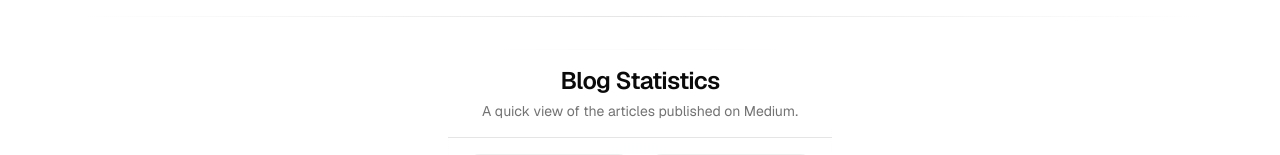
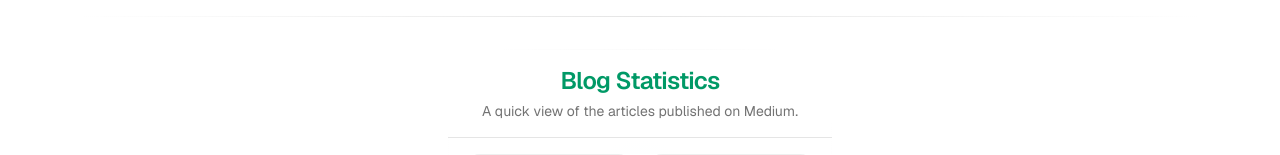
Before and after one commit to Nidula03/portfolio-chamuditha, a Next.js app: page /blog in a window 1280 px wide. Shown: the part 136-291 px from the top of the page. Built offline with nearby package versions, Linux system fonts and the light colour scheme; no server answers.

Commit message:
fix: update BlogStatsCard title color for improved visibility

```diff
--- a/src/components/blog-stats-card.tsx
+++ b/src/components/blog-stats-card.tsx
@@ -83,7 +83,7 @@ export function BlogStatsCard() {
         className="p-0"
       >
         <CardHeader className="border-border border-b p-4 [.border-b]:pb-4 items-center text-center">
-          <CardTitle className="text-2xl">Blog Statistics</CardTitle>
+          <CardTitle className="text-2xl text-emerald-600">Blog Statistics</CardTitle>
           <CardDescription className="mt-1 text-sm">
             A quick view of the articles published on Medium.
           </CardDescription>
```
